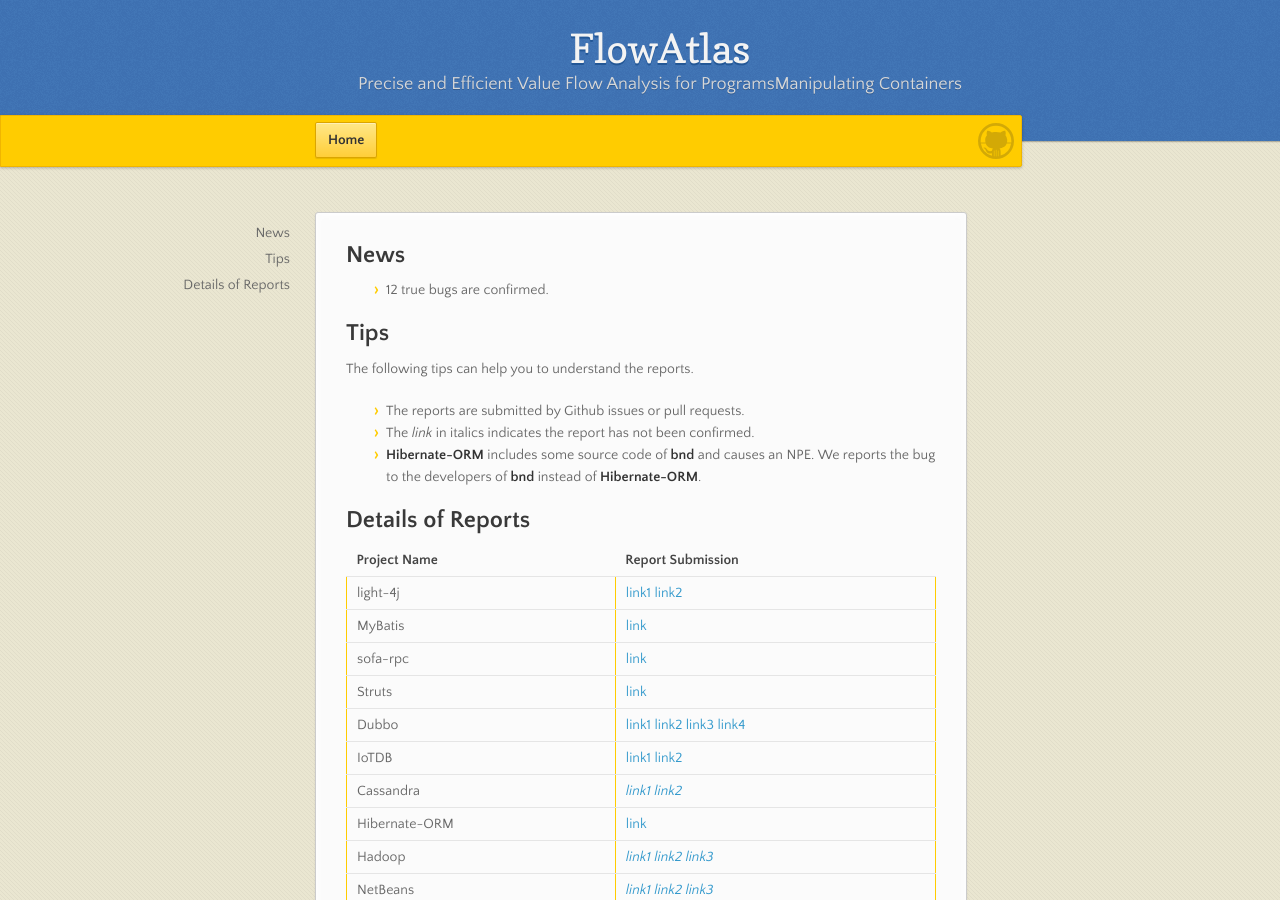
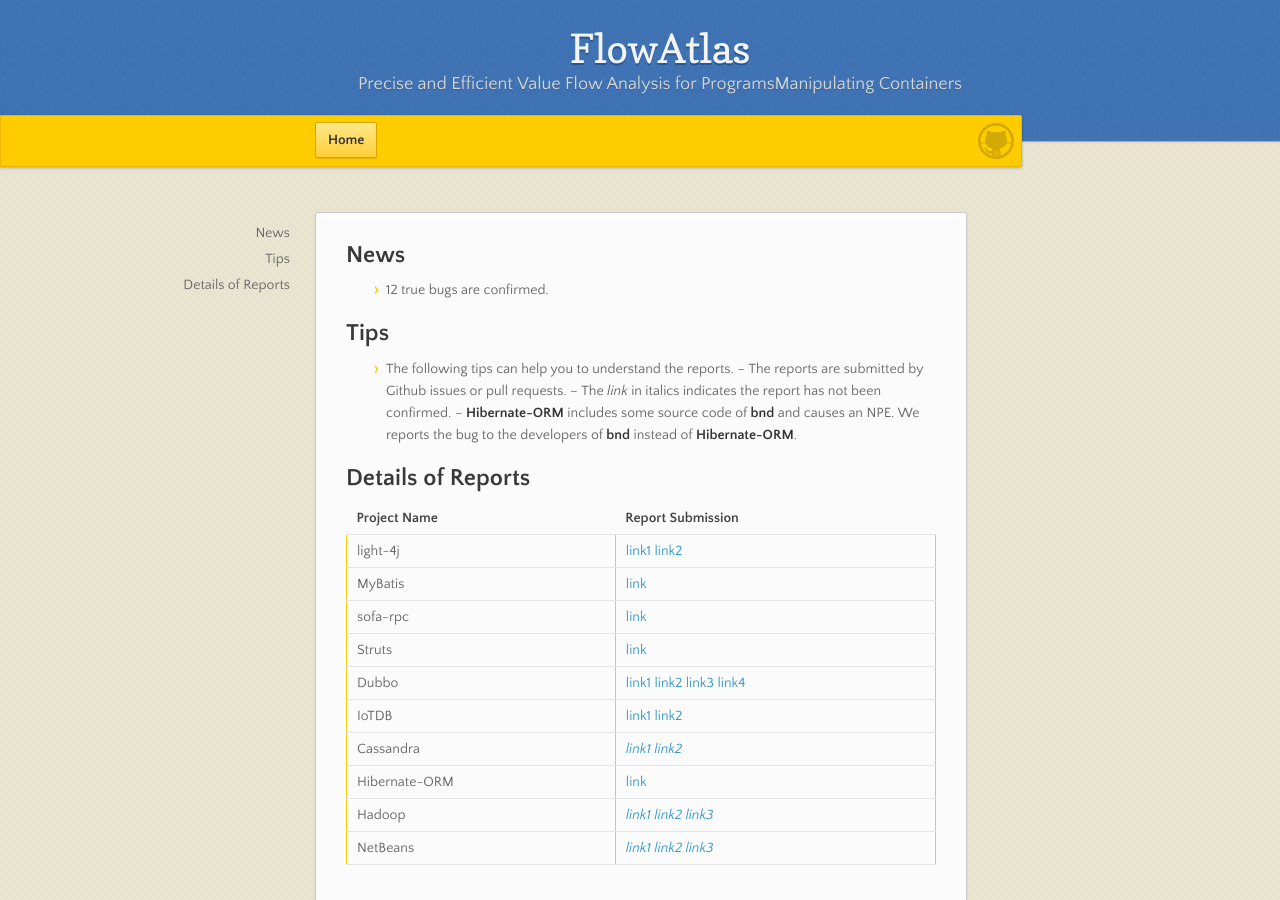
Before and after one commit to containerAnalyzer/containerAnalyzer.GitHub.io, a Jekyll site: the page built from index.md, in a window 1280 px wide and 900 px high. Built offline with Jekyll 4.4.1, drawn with Linux system fonts in a browser that asks for light colours.

Commit message:
Update tips

```diff
--- a/index.md
+++ b/index.md
@@ -10,10 +10,10 @@ title: FlowAtlas
 - 12 true bugs are confirmed.
 
 ## Tips
-The following tips can help you to understand the reports.
-- The reports are submitted by Github issues or pull requests.
-- The *link* in italics indicates the report has not been confirmed.
-- **Hibernate-ORM** includes some source code of **bnd** and causes an NPE. We reports the bug to the developers of **bnd** instead of **Hibernate-ORM**.
+- The following tips can help you to understand the reports.
+-- The reports are submitted by Github issues or pull requests.
+-- The *link* in italics indicates the report has not been confirmed.
+-- **Hibernate-ORM** includes some source code of **bnd** and causes an NPE. We reports the bug to the developers of **bnd** instead of **Hibernate-ORM**.
 
 ## Details of Reports
 
```
